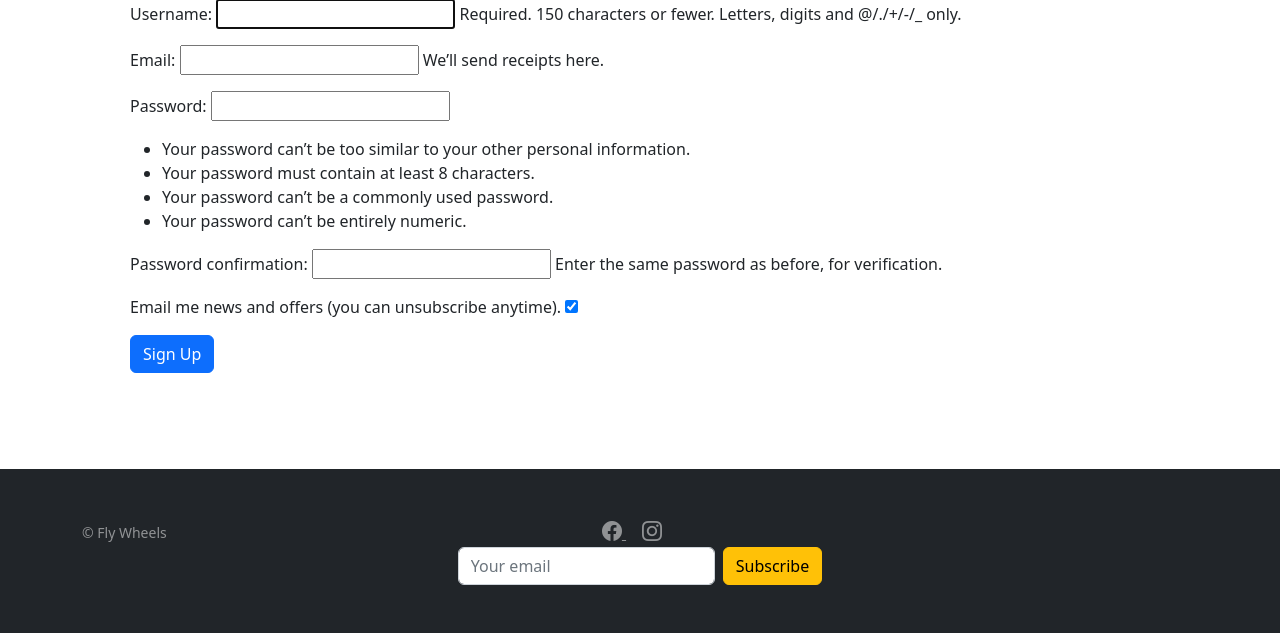
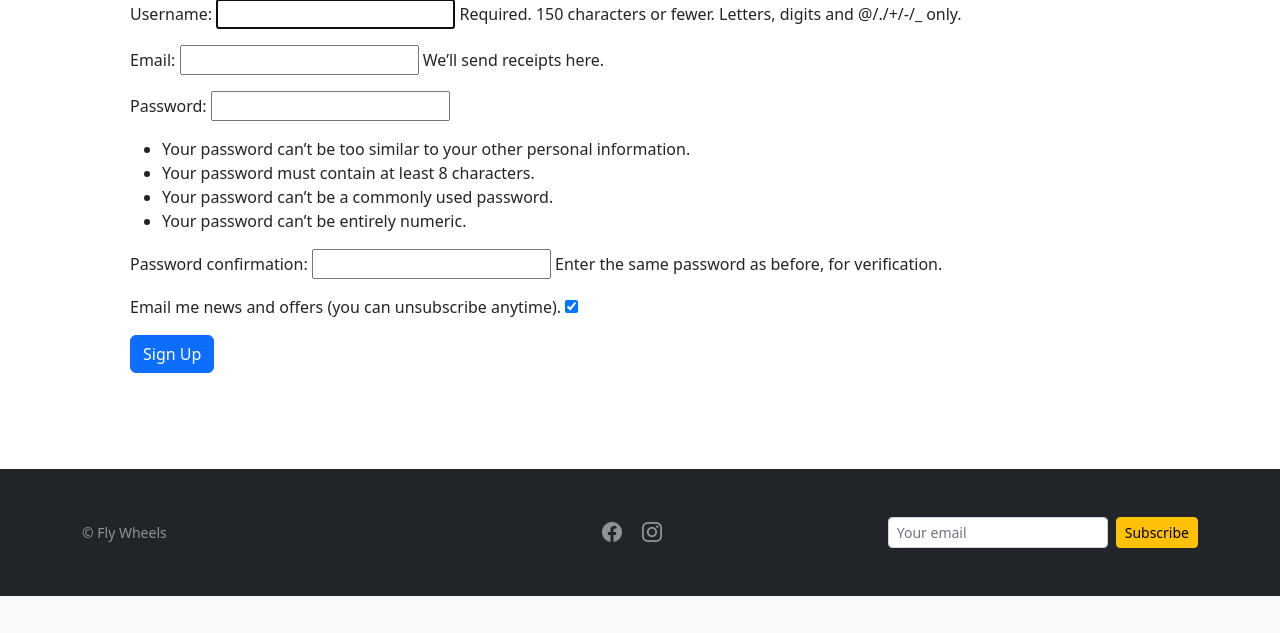
Before and after one commit to TinaGrigorova/fly_wheels, a Django app: page /accounts/signup/ in a window 1280 px wide. Shown: the part 417-1050 px from the top of the page. After the commit the page ends 1013 px from the top, so only its background shows below. Run offline with Django 5.2, Linux system fonts and the light colour scheme.

Commit message:
update footer and align items

```diff
--- a/fly_wheels/store/templates/base.html
+++ b/fly_wheels/store/templates/base.html
@@ -179,53 +179,44 @@
 
   </div> <!-- End of flex-grow-1 -->
 
- <!-- Footer -->
+<!-- Footer -->
 <footer class="py-5 bg-dark text-white-50">
   <div class="container">
     <div class="row gy-3 align-items-center">
+
       <!-- left: copyright -->
       <div class="col-md-4 text-center text-md-start">
         <small>© Fly Wheels {{ now|date:"Y" }}</small>
       </div>
 
-      <!-- center: social links (external) -->
+      <!-- center: social links -->
       <div class="col-md-4 text-center">
         <a href="https://www.facebook.com/yourpage"
-           class="text-white-50 me-3"
-           target="_blank"
-           rel="noopener noreferrer"
-           aria-label="Facebook" title="Facebook">
-          <i class="bi bi-facebook fs-5"></i>
-        </a>
+           class="text-white-50 me-3" target="_blank" rel="noopener noreferrer"
+           aria-label="Facebook" title="Facebook"><i class="bi bi-facebook fs-5"></i></a>
         <a href="https://www.instagram.com/yourpage"
-           class="text-white-50 me-3"
-           target="_blank"
-           rel="noopener noreferrer"
-           aria-label="Instagram" title="Instagram">
-          <i class="bi bi-instagram fs-5"></i>
-        </a>
+           class="text-white-50 me-3" target="_blank" rel="noopener noreferrer"
+           aria-label="Instagram" title="Instagram"><i class="bi bi-instagram fs-5"></i></a>
         <a href="https://x.com/yourpage"
-           class="text-white-50"
-           target="_blank"
-           rel="noopener noreferrer"
-           aria-label="X (Twitter)" title="X (Twitter)">
-          <i class="bi bi-twitter-x fs-5"></i>
-        </a>
+           class="text-white-50" target="_blank" rel="noopener noreferrer"
+           aria-label="X (Twitter)" title="X (Twitter)"><i class="bi bi-twitter-x fs-5"></i></a>
       </div>
+
+      <!-- right: newsletter -->
+      <div class="col-md-4 d-flex justify-content-center justify-content-md-end">
+        <form action="{% url 'newsletter-subscribe' %}" method="post"
+              class="d-flex gap-2">
+          {% csrf_token %}
+          <input type="email" name="email"
+                 class="form-control form-control-sm w-auto"
+                 placeholder="Your email" required>
+          <button class="btn btn-warning btn-sm">Subscribe</button>
+        </form>
       </div>
+
     </div>
   </div>
-  <form action="{% url 'newsletter-subscribe' %}" method="post" class="row g-2 justify-content-center">
-  {% csrf_token %}
-  <div class="col-auto">
-    <input type="email" name="email" class="form-control" placeholder="Your email" required>
-  </div>
-  <div class="col-auto">
-    <button class="btn btn-warning">Subscribe</button>
-  </div>
-</form>
 </footer>
-
 
   <!-- JS -->
   <script src="{% static 'store/js/messages.js' %}"></script>
```
